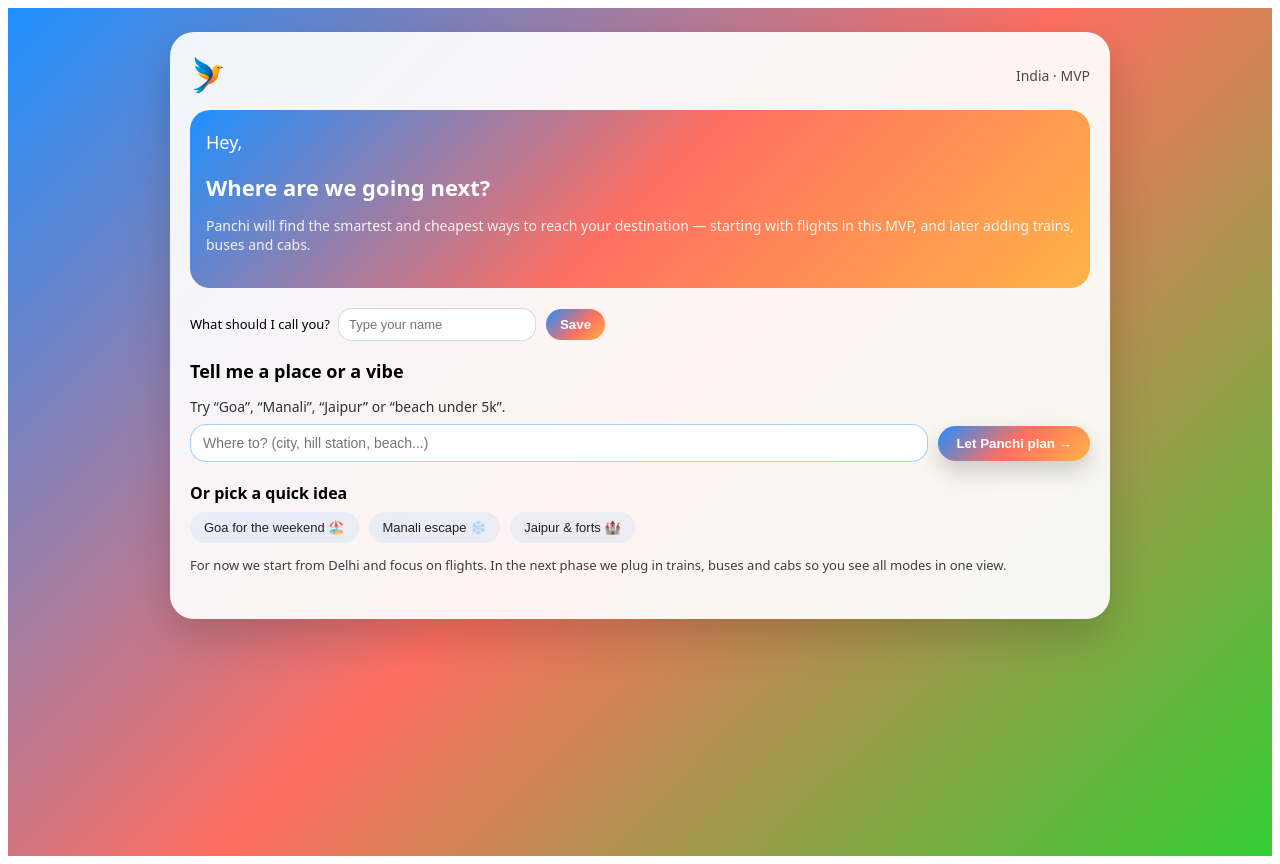
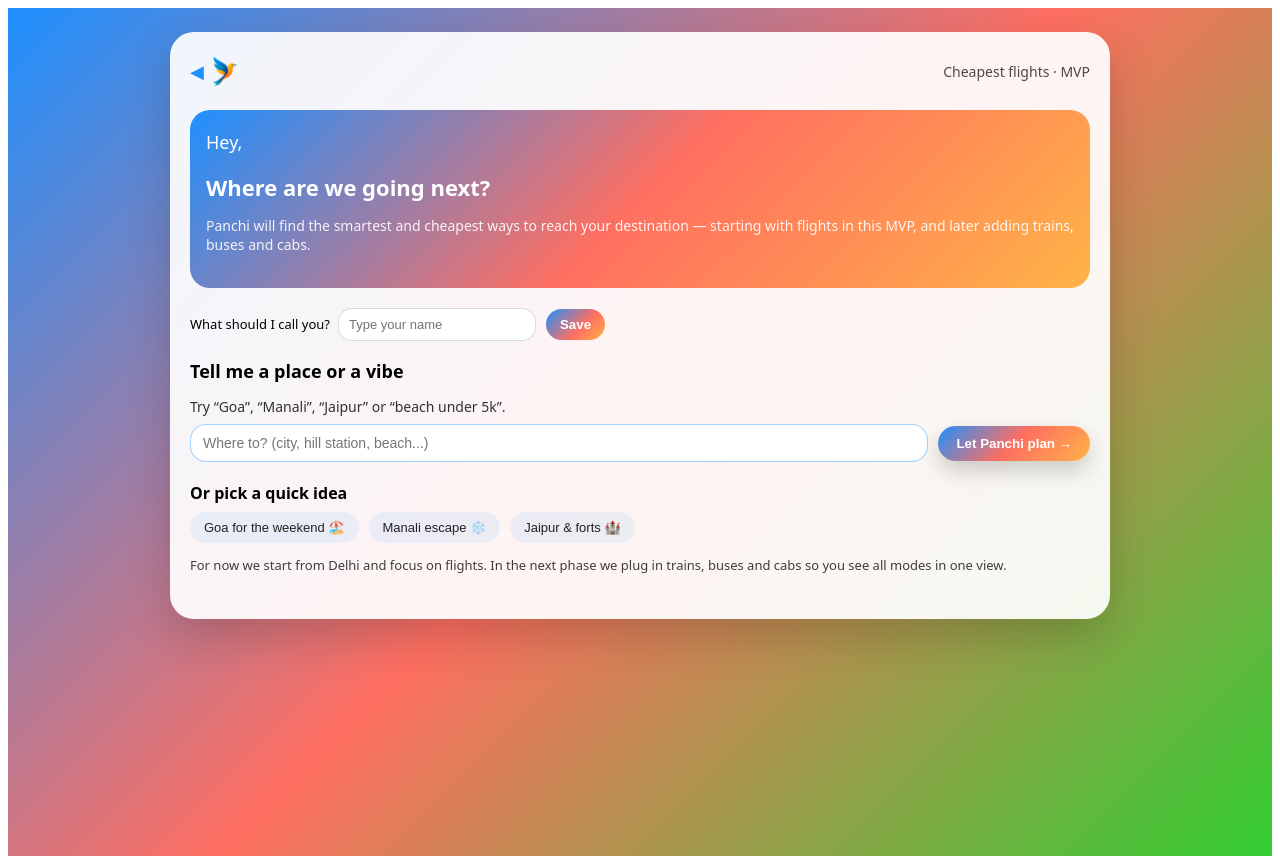
Before and after one commit to anil2941985/panchi-app, a Next.js app: page / in a window 1280 px wide. Built offline with nearby package versions, Linux system fonts and the light colour scheme.

Commit message:
Update index.js

```diff
--- a/pages/index.js
+++ b/pages/index.js
@@ -87,19 +87,29 @@ export default function Home() {
     display: "flex",
     justifyContent: "space-between",
     alignItems: "center",
-            marginBottom: "16px",
+    marginBottom: 24,
   }}
 >
-          <div style={{ display: "flex", alignItems: "center", gap: "8px" }}>
+  <a
+    href="/"
+    style={{
+      display: "flex",
+      alignItems: "center",
+      gap: "6px",
+      textDecoration: "none",
+    }}
+  >
+    <span style={{ fontSize: "18px", color: "#1E90FF" }}>◀︎</span>
     <img
       src="/panchi-logo.png"
       alt="Panchi Logo"
-              style={{ height: "38px", width: "auto" }}
+      style={{ height: "30px", width: "auto" }}
     />
+  </a>
+  <div style={{ fontSize: 14, opacity: 0.7 }}>
+    Cheapest flights · MVP
   </div>
-          <div style={{ fontSize: "14px", opacity: 0.7 }}>India · MVP</div>
 </header>
-
         {/* Greeting + where to */}
         <section
           style={{
```
Lines whose indentation alone changed are shown as unchanged.
